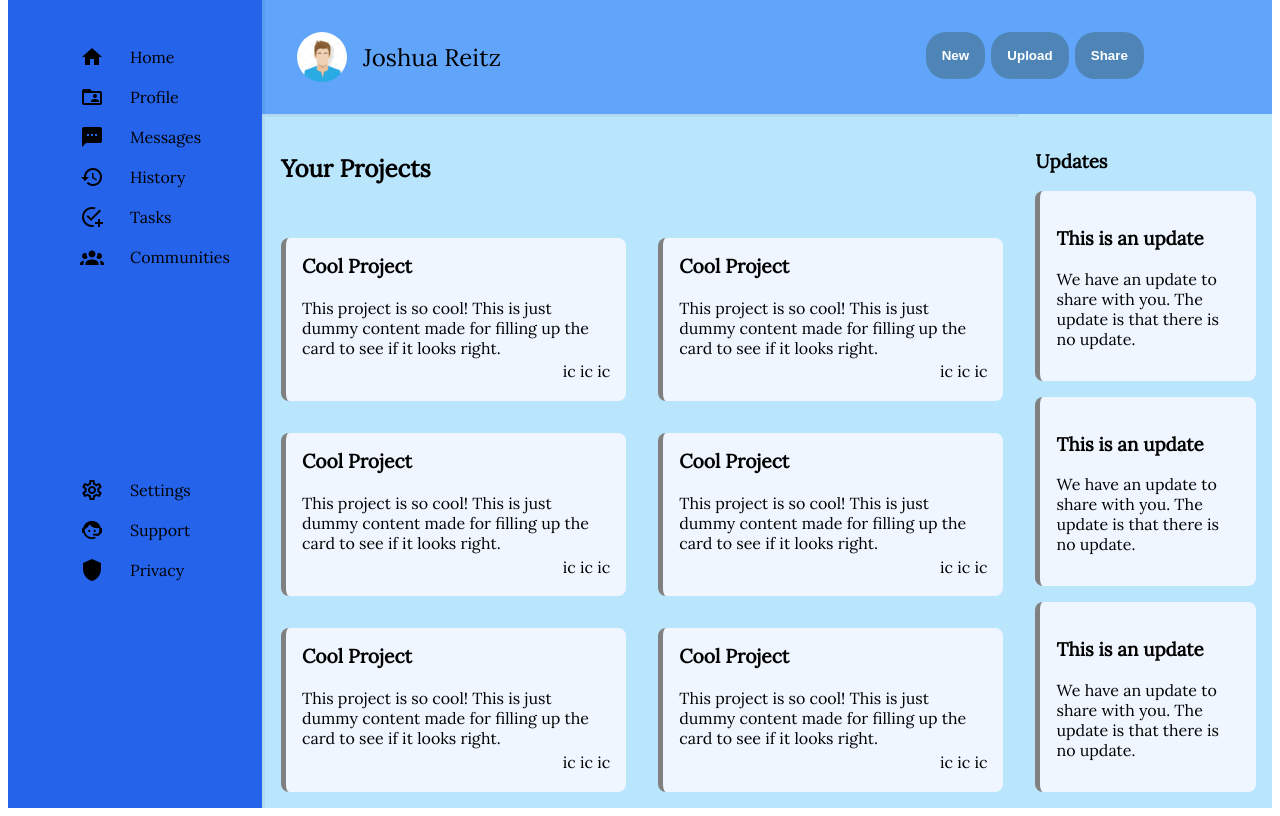
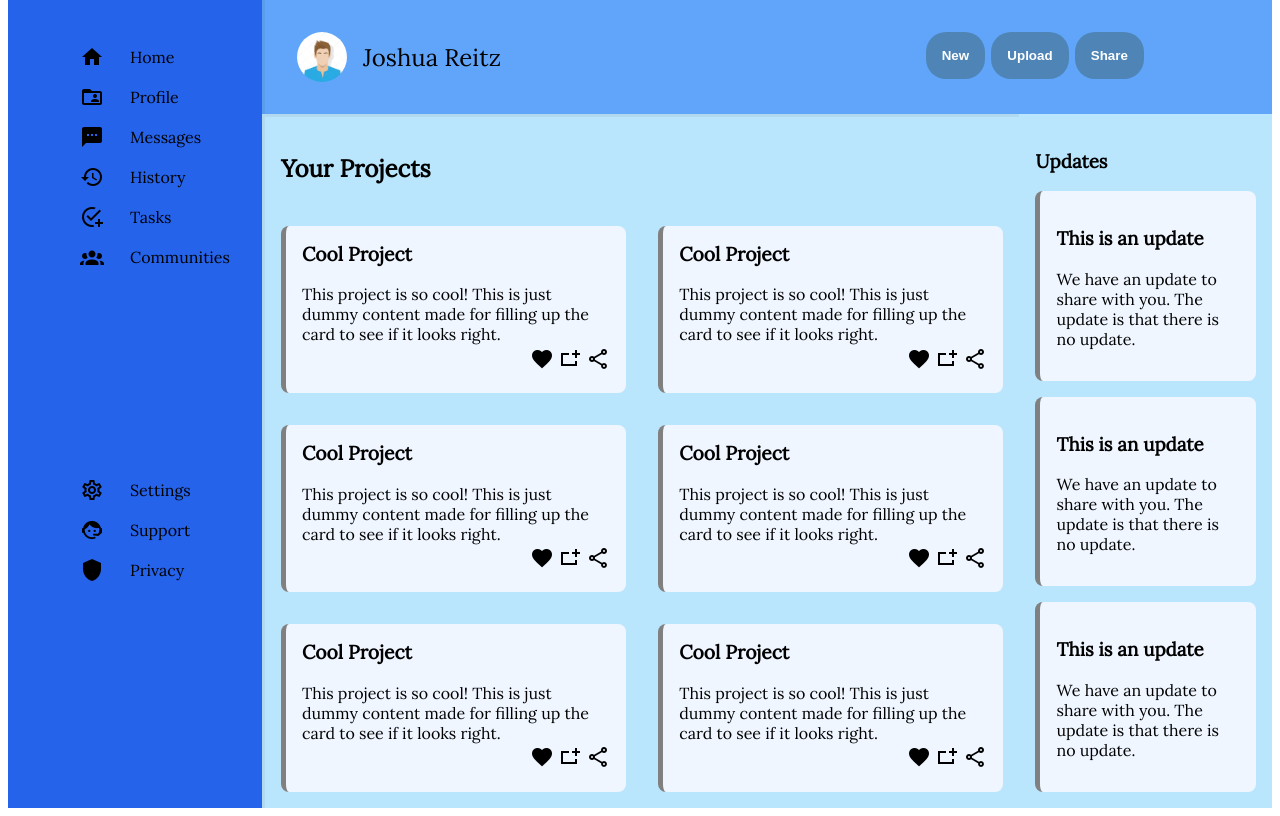
Before and after one commit to jreitz2/dashboard, a plain HTML site: page index.html in a window 1280 px wide. Shown: the part 125-941 px from the top of the page. Drawn offline with Linux system fonts and the light colour scheme.

Commit message:
add card icons

```diff
--- a/index.html
+++ b/index.html
@@ -70,7 +70,9 @@
                     made for filling up the card to see if it looks right.
                 </div>
                 <div class="card-icons">
-                    ic ic ic
+                    <img src="images/heart.png">
+                    <img src="images/shape-rectangle-plus.png">
+                    <img src="images/share-variant-outline.png">
                 </div>
             </div>
             <div class="card">
@@ -82,7 +84,9 @@
                     made for filling up the card to see if it looks right.
                 </div>
                 <div class="card-icons">
-                    ic ic ic
+                    <img src="images/heart.png">
+                    <img src="images/shape-rectangle-plus.png">
+                    <img src="images/share-variant-outline.png">
                 </div>
             </div>
             <div class="card">
@@ -94,7 +98,9 @@
                     made for filling up the card to see if it looks right.
                 </div>
                 <div class="card-icons">
-                    ic ic ic
+                    <img src="images/heart.png">
+                    <img src="images/shape-rectangle-plus.png">
+                    <img src="images/share-variant-outline.png">
                 </div>
             </div>
             <div class="card">
@@ -106,7 +112,9 @@
                     made for filling up the card to see if it looks right.
                 </div>
                 <div class="card-icons">
-                    ic ic ic
+                    <img src="images/heart.png">
+                    <img src="images/shape-rectangle-plus.png">
+                    <img src="images/share-variant-outline.png">
                 </div>
             </div>
             <div class="card">
@@ -118,7 +126,9 @@
                     made for filling up the card to see if it looks right.
                 </div>
                 <div class="card-icons">
-                    ic ic ic
+                    <img src="images/heart.png">
+                    <img src="images/shape-rectangle-plus.png">
+                    <img src="images/share-variant-outline.png">
                 </div>
             </div>
             <div class="card">
@@ -130,7 +140,9 @@
                     made for filling up the card to see if it looks right.
                 </div>
                 <div class="card-icons">
-                    ic ic ic
+                    <img src="images/heart.png">
+                    <img src="images/shape-rectangle-plus.png">
+                    <img src="images/share-variant-outline.png">
                 </div>
             </div>
         </div>
```
Also changed, not shown: images/heart.png (added), images/shape-rectangle-plus.png (added), images/share-variant-outline.png (added).
